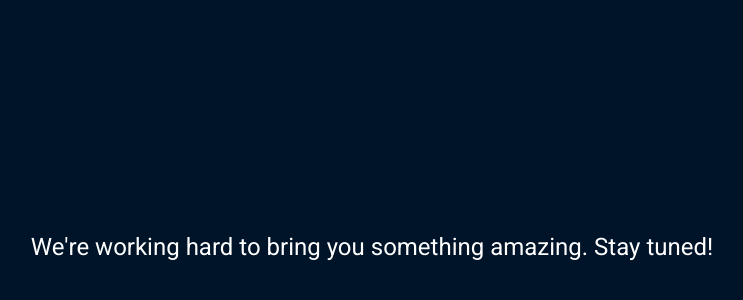
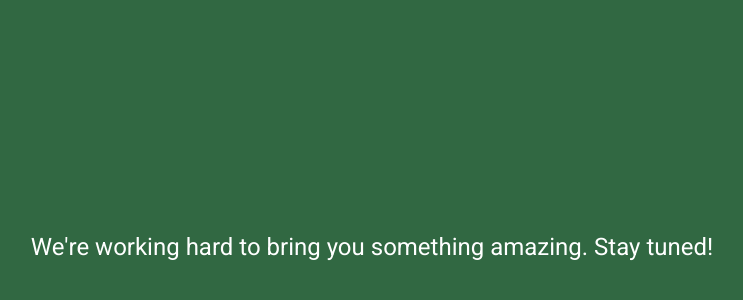
Before and after one commit to swfitstyle/Comingsoon, a plain HTML site: page index.html in a window 1280 px wide. Shown: the part 174-474 px from the top of the page, without its empty margins (268-1011 px from the left). Drawn offline with Linux system fonts and the light colour scheme.

Commit message:
Update index.html

```diff
--- a/index.html
+++ b/index.html
@@ -9,7 +9,7 @@
     <style>
         body {
             font-family: 'Roboto', sans-serif;
-            background-color: #001429; /* Couleur de fond modifiée */
+            background-color: #316842; /* Couleur de fond modifiée */
             color: white;
             display: flex;
             justify-content: center;
```
